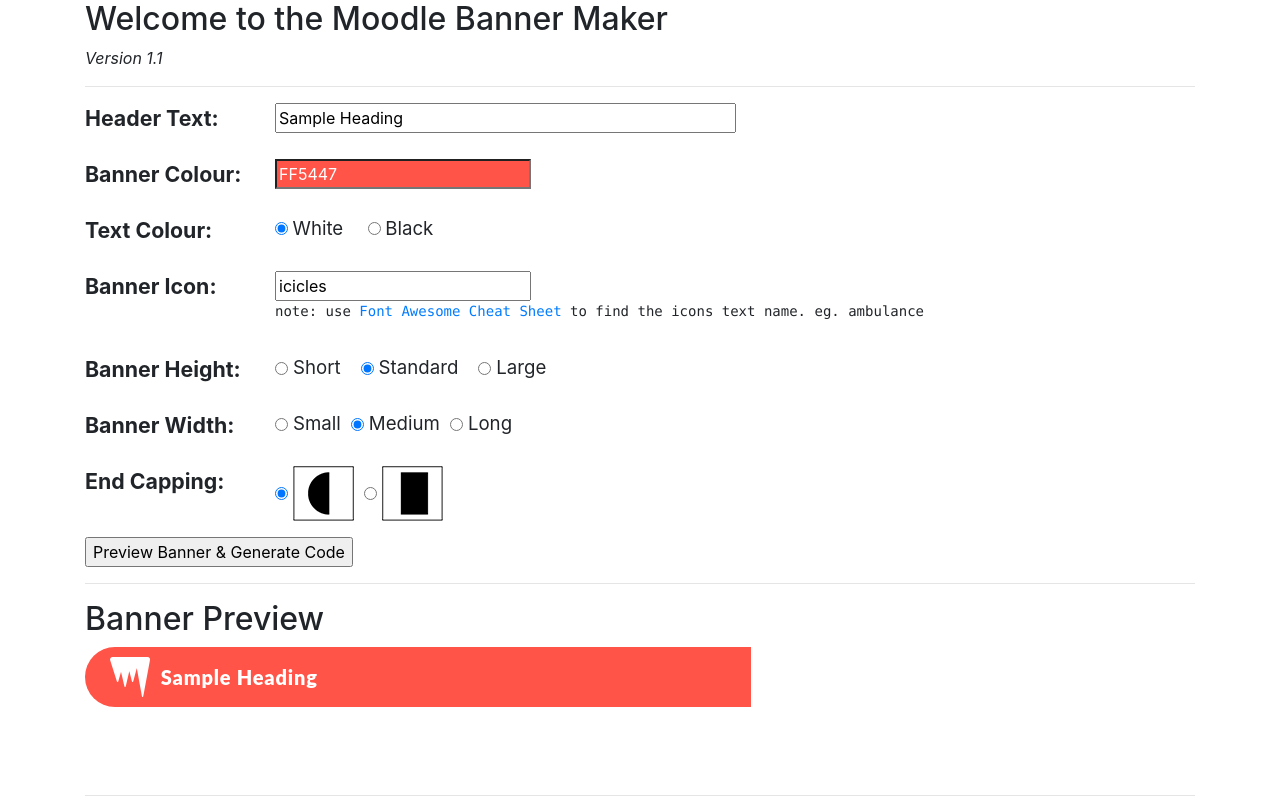
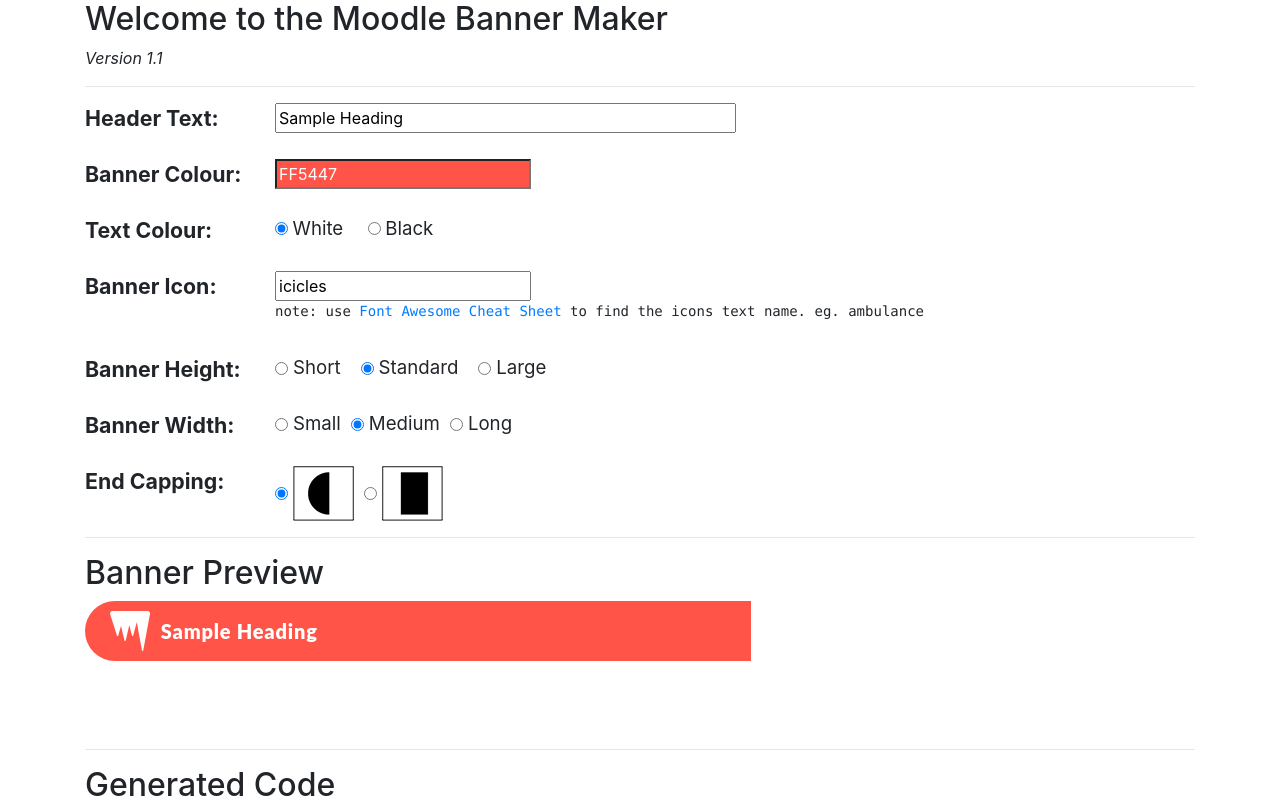
Before and after one commit to blackscyther-rgb/Moodle-Maker-Tools, a plain HTML site: page HeaderMaker/header_Maker.html in a window 1280 px wide. Shown: the top 807 px of the page. Drawn offline with nearby package versions, Linux system fonts and the light colour scheme.

Commit message:
Clean up
- Removed unnecessary console output
- Removed 'preview + generate code' button, as function was added for auto update in 1.1

```diff
--- a/HeaderMaker/header_Maker.html
+++ b/HeaderMaker/header_Maker.html
@@ -129,17 +129,6 @@ font-size: 16pt;
 			</div>
 
 	</div>
-	<input type="submit"  value="Preview Banner &amp; Generate Code">
-
-
-
-
-
-
-
-
-
-
 
 </form>
 
@@ -236,7 +225,7 @@ function generateBanner (){
 
 
 
-console.log("Custom Banner Loaded");
+// console.log("Custom Banner Loaded");
 
 }
 
```
